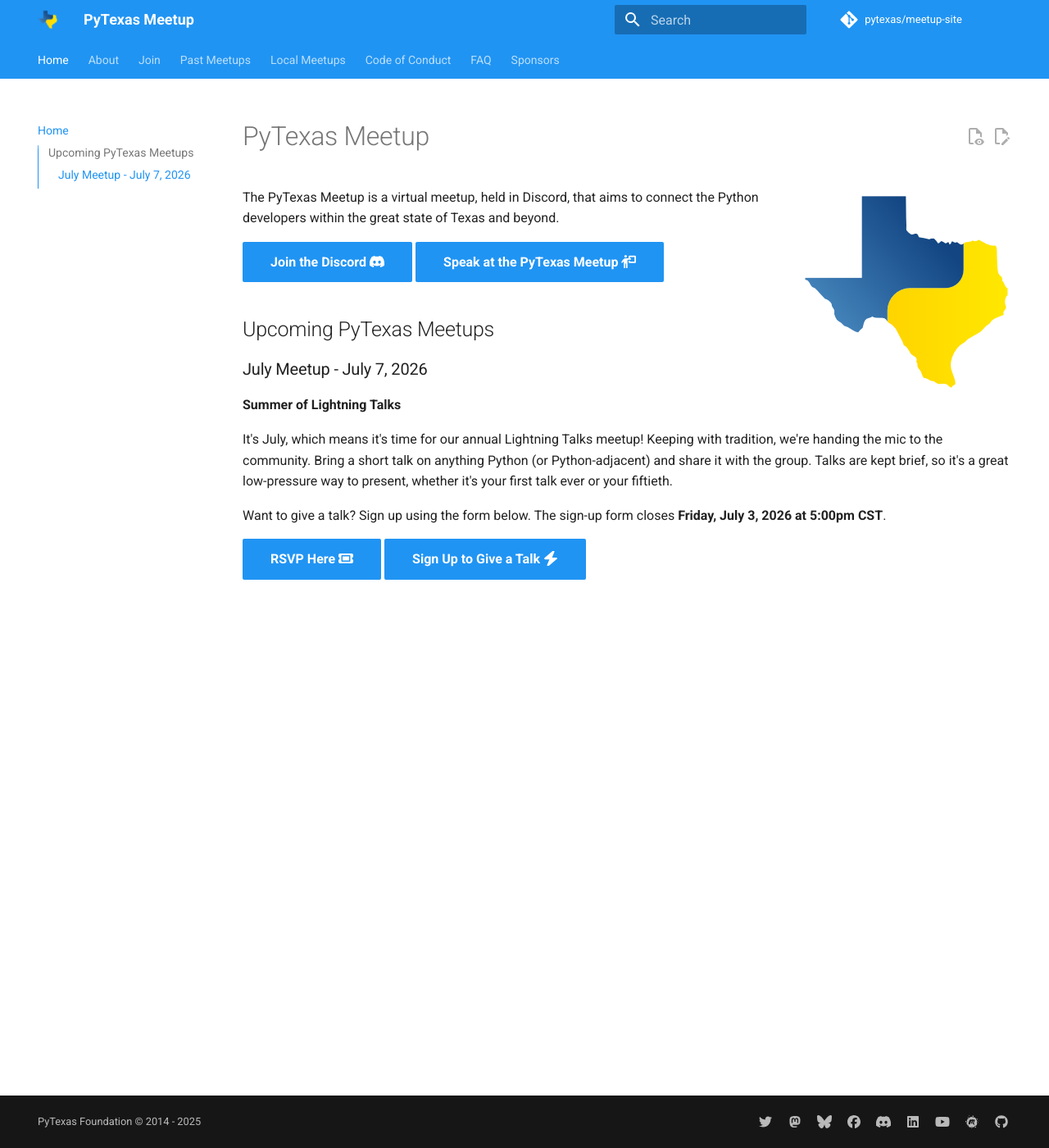
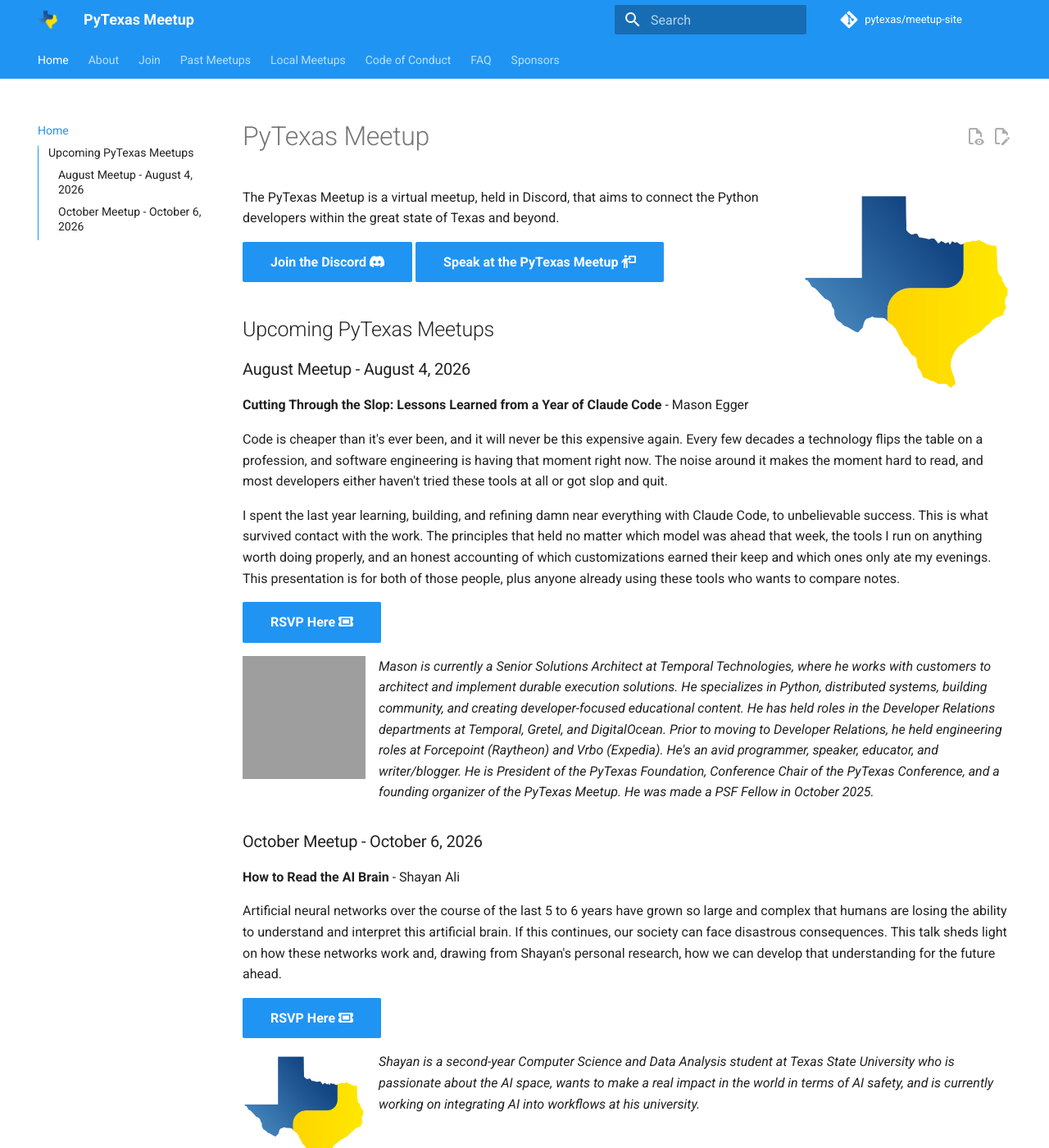
Before and after one commit to pytexas/meetup, an MkDocs documentation site: the page built from docs/index.md, in a window 1280 px wide and 1400 px high. Shown: the whole window at 82% size. Built offline with MkDocs 1.6.1 and Material for MkDocs 9.7.7, drawn with Linux system fonts in a browser that asks for light colours; comment, search, counter and statistics services are not loaded; grey boxes are pictures that could not be loaded.

Commit message:
Add the August and October meetups (#47)
* Add August 2026 meetup with Shayan Ali

Archive the April 2026 meetup (Simon Merrick, t-strings) as a past meetup post.
Add Shayan Ali to the authors file.
Update the homepage for the August 4, 2026 meetup, "How to Read the AI Brain".

* Archive July 2026 lightning talks meetup

* Move Shayan Ali's meetup to October 6

Shayan picked September and October from the offered dates, not August.
Book him for October 6 per Mason.
The August 4 slot still needs a speaker before this can merge.

* Add the August 4 meetup with Mason Egger to the homepage

Cutting Through the Slop: Lessons Learned from a Year of Claude Code.
Headshot uses the GitHub avatar URL; Shayan's October section uses the PyTexas logo as the default image until his headshot arrives, which also unblocks strict builds.

```diff
--- a/docs/index.md
+++ b/docs/index.md
@@ -17,13 +17,28 @@
 
 ## Upcoming PyTexas Meetups
 
-### July Meetup - July 7, 2026
+### August Meetup - August 4, 2026
 
-**Summer of Lightning Talks**
+**Cutting Through the Slop: Lessons Learned from a Year of Claude Code** - Mason Egger
 
-It's July, which means it's time for our annual Lightning Talks meetup! Keeping with tradition, we're handing the mic to the community. Bring a short talk on anything Python (or Python-adjacent) and share it with the group. Talks are kept brief, so it's a great low-pressure way to present, whether it's your first talk ever or your fiftieth.
+Code is cheaper than it's ever been, and it will never be this expensive again. Every few decades a technology flips the table on a profession, and software engineering is having that moment right now. The noise around it makes the moment hard to read, and most developers either haven't tried these tools at all or got slop and quit.
 
-Want to give a talk? Sign up using the form below. The sign-up form closes **Friday, July 3, 2026 at 5:00pm CST**.
+I spent the last year learning, building, and refining damn near everything with Claude Code, to unbelievable success. This is what survived contact with the work. The principles that held no matter which model was ahead that week, the tools I run on anything worth doing properly, and an honest accounting of which customizations earned their keep and which ones only ate my evenings. This presentation is for both of those people, plus anyone already using these tools who wants to compare notes.
 
 [RSVP Here :fontawesome-solid-ticket:](https://pytexas.org/meetup/join){ .md-button .md-button--primary }
-[Sign Up to Give a Talk :fontawesome-solid-bolt:](https://forms.gle/R4WEczqBV7g6cfCU7){ .md-button .md-button--primary }
+
+![Mason Egger Headshot](https://github.com/masonegger.png){: style="height:150px;width:150px" align=left}
+
+_Mason is currently a Senior Solutions Architect at Temporal Technologies, where he works with customers to architect and implement durable execution solutions. He specializes in Python, distributed systems, building community, and creating developer-focused educational content. He has held roles in the Developer Relations departments at Temporal, Gretel, and DigitalOcean. Prior to moving to Developer Relations, he held engineering roles at Forcepoint (Raytheon) and Vrbo (Expedia). He's an avid programmer, speaker, educator, and writer/blogger. He is President of the PyTexas Foundation, Conference Chair of the PyTexas Conference, and a founding organizer of the PyTexas Meetup. He was made a PSF Fellow in October 2025._
+
+### October Meetup - October 6, 2026
+
+**How to Read the AI Brain** - Shayan Ali
+
+Artificial neural networks over the course of the last 5 to 6 years have grown so large and complex that humans are losing the ability to understand and interpret this artificial brain. If this continues, our society can face disastrous consequences. This talk sheds light on how these networks work and, drawing from Shayan's personal research, how we can develop that understanding for the future ahead.
+
+[RSVP Here :fontawesome-solid-ticket:](https://pytexas.org/meetup/join){ .md-button .md-button--primary }
+
+![Shayan Ali Headshot](assets/images/pytexas-logo.png){: style="height:150px;width:150px" align=left}
+
+_Shayan is a second-year Computer Science and Data Analysis student at Texas State University who is passionate about the AI space, wants to make a real impact in the world in terms of AI safety, and is currently working on integrating AI into workflows at his university._
--- a/docs/past_meetups/.authors.yml
+++ b/docs/past_meetups/.authors.yml
@@ -116,3 +116,7 @@
     name: Ishita Malhotra
     description: Ishita is a Data Strategy and Automation Manager at Goldman Sachs with expertise in machine learning, business analytics, and automation strategy. She holds an M.S. from Carnegie Mellon University, where she also served as a Graduate Teaching Assistant, and has published research in IEEE on course recommendation systems and route optimization.
     avatar: assets/images/ishita.png
+  shayanali:
+    name: Shayan Ali
+    description: Shayan is a second-year Computer Science and Data Analysis student at Texas State University. He is passionate about AI safety and interpretability, and works on integrating AI into workflows at his university.
+    avatar: assets/images/shayanali.jpg
```
Also changed, not shown: docs/past_meetups/posts/2026-07-07.md (added, +24 -0 lines).
